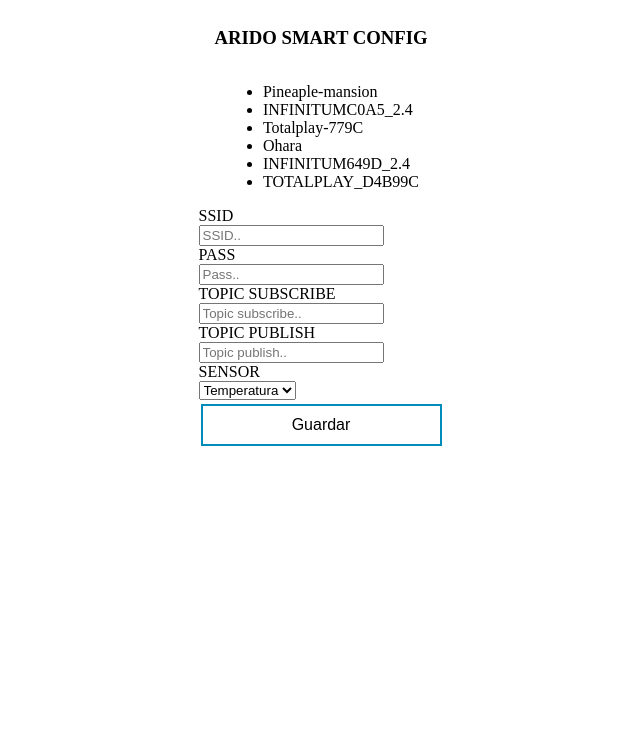
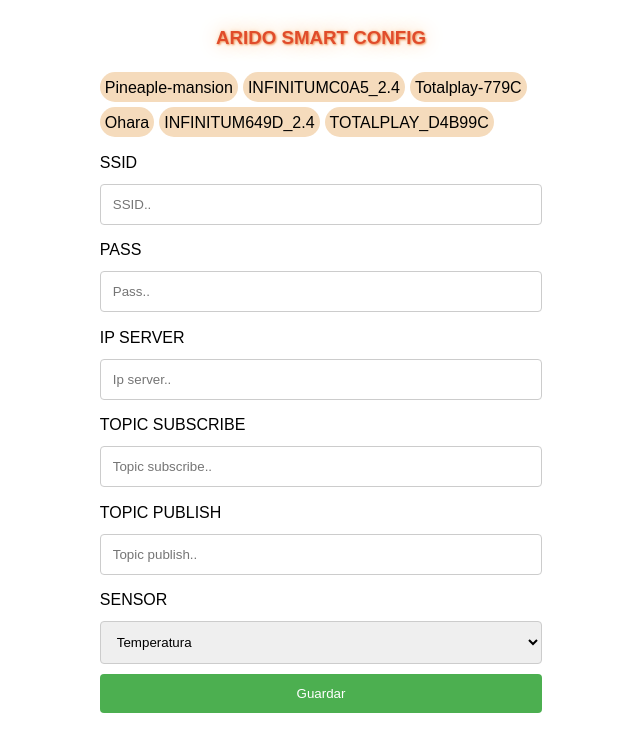
Before and after one commit to franciscocamposchimal/esp32-page, a plain HTML site: page index.html in a window 1280 px wide. Shown: the whole page, without its empty margins (319-959 px from the left). Drawn offline with Linux system fonts and the light colour scheme.

Commit message:
css styles

```diff
--- a/index.html
+++ b/index.html
@@ -2,76 +2,186 @@
 <html lang="es">
 
 <head>
-    <meta charset="UTF-8">
-    <meta name="viewport" content="width=device-width, initial-scale=1.0">
+    <meta charset="UTF-8" />
+    <meta name="viewport" content="width=device-width, initial-scale=1" />
     <title>ARIDO</title>
+    <style type="text/css">
+        * {
+            box-sizing: border-box;
+            font-family: sans-serif;
+        }
+
+        h3 {
+            text-shadow: 1px 1px 2px #F29A63, 0 0 1em #F7C797, 0 0 0.2em #F5DBBC;
+            color: #E04C2B;
+        }
+
+        .center {
+            display: flex;
+            justify-content: center;
+            align-items: center;
+        }
+
+        input[type=text],
+        select,
+        textarea {
+            width: 100%;
+            padding: 12px;
+            border: 1px solid #ccc;
+            border-radius: 4px;
+            resize: vertical;
+        }
+
+        .list {
+            width: 100%;
+            padding: 12px;
+            border: 1px solid #ccc;
+            border-radius: 4px;
+            resize: vertical;
+        }
+
+        label {
+            padding: 12px 12px 12px 0;
+            display: inline-block;
+        }
+
+        input[type=submit] {
+            background-color: #4CAF50;
+            color: white;
+            width: 100%;
+            padding: 12px 20px;
+            border: none;
+            border-radius: 4px;
+            cursor: pointer;
+            margin-top: 6px;
+        }
+
+        input[type=submit]:hover {
+            background-color: #45a049;
+        }
+
+        .container {
+            width: 35%;
+            border-radius: 5px;
+            display: flex;
+            flex-direction: column;
+            align-items: center;
+            justify-content: center
+        }
+
+        .col-75 {
+            float: left;
+            width: 100%;
+            margin-top: 1%;
+        }
+
+        @media screen and (max-width: 600px) {
+
+            .col-25,
+            .col-75,
+            .container,
+            input[type=submit] {
+                width: 100%;
+                margin-top: 6px;
+            }
+        }
+
+        .chip {
+            vertical-align: auto;
+            display: inline-block;
+            margin-right: 5px;
+            margin-top: 5px;
+            line-height: 2;
+            padding: 0 5px;
+            height: 30px;
+            font-size: 16px;
+            border-radius: 25px;
+            background-color: #F5DBBC;
+        }
+    </style>
 </head>
 
 <body>
-    <div style="
-    display: flex;
-    flex-direction: column;
-    align-items: center;
-    justify-content: center;">
-        <h3>ARIDO SMART CONFIG</h3>
-        <div>
-            <ul id="avNets"></ul>
+    <div class="center">
+        <div class="container">
+            <h3 class="title">ARIDO SMART CONFIG</h3>
+            <div id="padre">
+                <!-- <ul id="avNets"></ul> -->
             </div>
-        <form style="
-        display: flex;
-        flex-direction: column;
-        align-items: start;">
+            <form style="display: flex; flex-direction: column; align-items: start;">
+                <div class="row">
+                    <div class="col-75">
                         <label for="lssid">SSID</label>
-            <input type="text" id="lssid" name="ssid" placeholder="SSID..">
+                        <input type="text" id="lssid" name="ssid" placeholder="SSID.." />
+                    </div>
 
+                    <div class="col-75">
                         <label for="lpass">PASS</label>
-            <input type="text" id="lpass" name="pass" placeholder="Pass..">
+                        <input type="text" id="lpass" name="pass" placeholder="Pass.." />
+                    </div>
 
+                    <div class="col-75">
+                        <label for="lipserver">IP SERVER</label>
+                        <input type="text" id="lipserver" name="ipserver" placeholder="Ip server.." />
+                    </div>
+
+                    <div class="col-75">
                         <label for="ltopicsubs">TOPIC SUBSCRIBE</label>
-            <input type="text" id="ltopicsubs" name="sub" placeholder="Topic subscribe..">
+                        <input type="text" id="ltopicsubs" name="sub" placeholder="Topic subscribe.." />
+                    </div>
+                    <div class="col-75">
+                        <label for="ltopicpub">TOPIC PUBLISH</label>
+                        <input type="text" id="ltopicpub" name="pub" placeholder="Topic publish.." />
+                    </div>
 
-            <label for="ltopicpub">TOPIC PUBLISH</label>
-            <input type="text" id="ltopicpub" name="pub" placeholder="Topic publish..">
-
+                    <div class="col-75">
                         <label for="lsensor">SENSOR</label>
                         <select id="lsensor" name="sensor">
                             <option value="temp">Temperatura</option>
                             <option value="press">Presion</option>
                             <option value="other">Otro</option>
                         </select>
-            <input style="
-            border: none;
-            padding: 10px 15px;
-            text-align: center;
-            text-decoration: none;
-            display: inline-block;
-            font-size: 16px;
-            margin: 4px 2px;
-            transition-duration: 0.4s;
-            background-color: white;
-            color: black;
-            border: 2px solid #008CBA;
-            cursor: pointer;" id="snd" value="Guardar">
+                    </div>
+                    <div class="col-75">
+                        <input type="submit" class="btnSave" id="snd" value="Guardar" />
+                    </div>
+                </div>
             </form>
         </div>
+    </div>
 </body>
+
 <script>
     const ulNet = document.getElementById("avNets");
     const ssidInput = document.getElementById("lssid");
     const passInput = document.getElementById("lpass");
+    const ipServer = document.getElementById("lipServer");
     const subInput = document.getElementById("ltopicsubs");
     const pubInput = document.getElementById("ltopicpub");
     const senInput = document.getElementById("lsensor");
     const saveBtn = document.getElementById("snd");
     // const xhr = new XMLHttpRequest();
 
-    const netList = ["Pineaple-mansion", "INFINITUMC0A5_2.4", "Totalplay-779C", "Ohara", "INFINITUM649D_2.4", "TOTALPLAY_D4B99C"];
-    netList.forEach(netItem => {
-        const li = document.createElement('li');
-        li.appendChild(document.createTextNode(netItem));
-        li.className = 'item';
-        ulNet.appendChild(li);
-    });
+    const netList = [
+        "Pineaple-mansion",
+        "INFINITUMC0A5_2.4",
+        "Totalplay-779C",
+        "Ohara",
+        "INFINITUM649D_2.4",
+        "TOTALPLAY_D4B99C",
+    ];
+
+    netList.forEach((netItem) => {
+        const element = document.createElement("div");
+        const text = document.createTextNode(netItem);
+        element.className = "chip"
+        element.onclick = () => {
+            ssidInput.value = netItem;
+        };
+        element.appendChild(text);
+        const dentro = document.getElementById("padre");
+        document.getElementById("padre").appendChild(element)
+    })
 
     /* xhr.open("GET", "/networks", true);
     xhr.responseType = 'json';
@@ -85,18 +195,18 @@
         });
     };
     xhr.send(); */
-    ulNet.addEventListener("click", (e) => {
-        ssidInput.value = e.target.innerText;
-    });
+
     saveBtn.addEventListener("click", () => {
-
         const dataToSend = {
             ssid: ssidInput.value,
             pass: passInput.value,
+            ip: ipServer.value,
             sub: subInput.value,
             pub: pubInput.value,
-            sensor: senInput.value
+            sensor: senInput.value,
         };
         console.log(dataToSend);
     });
-</script></html>
+</script>
+
+</html>
```
Lines whose indentation alone changed are shown as unchanged.
